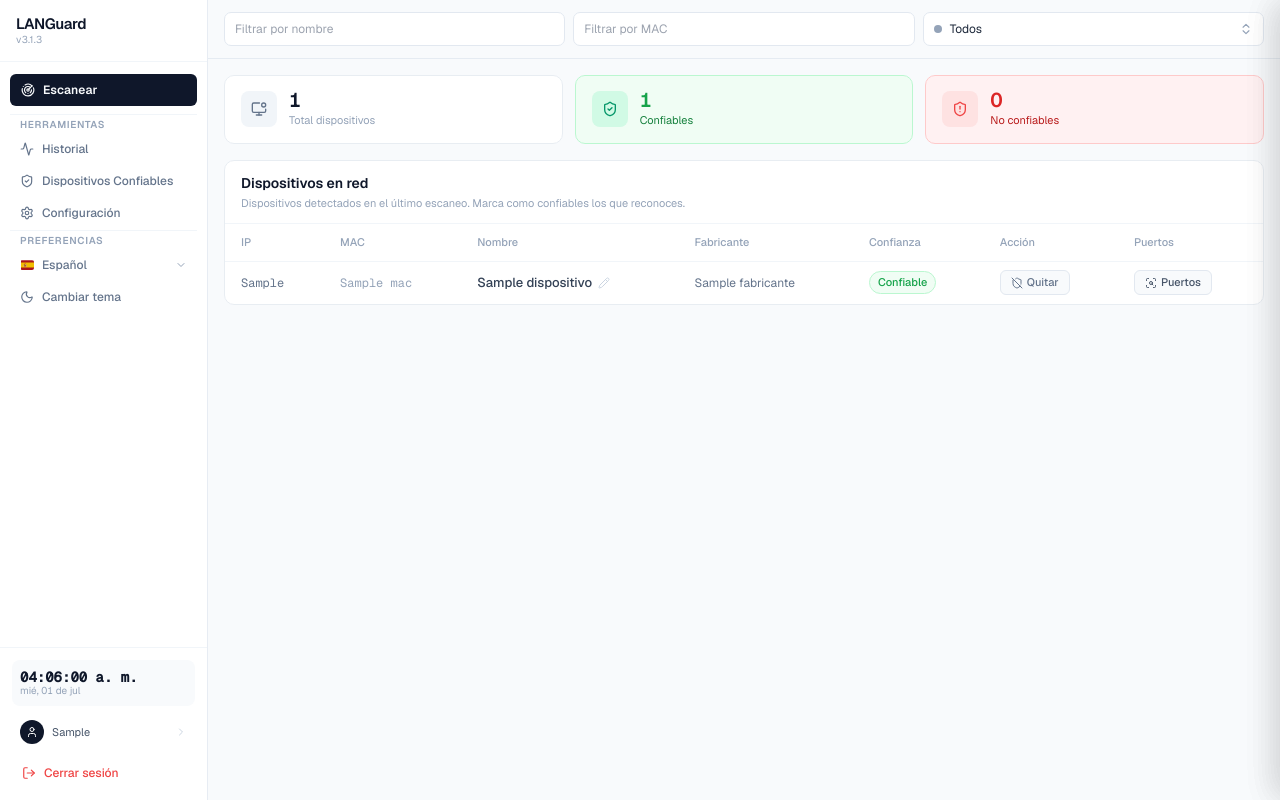
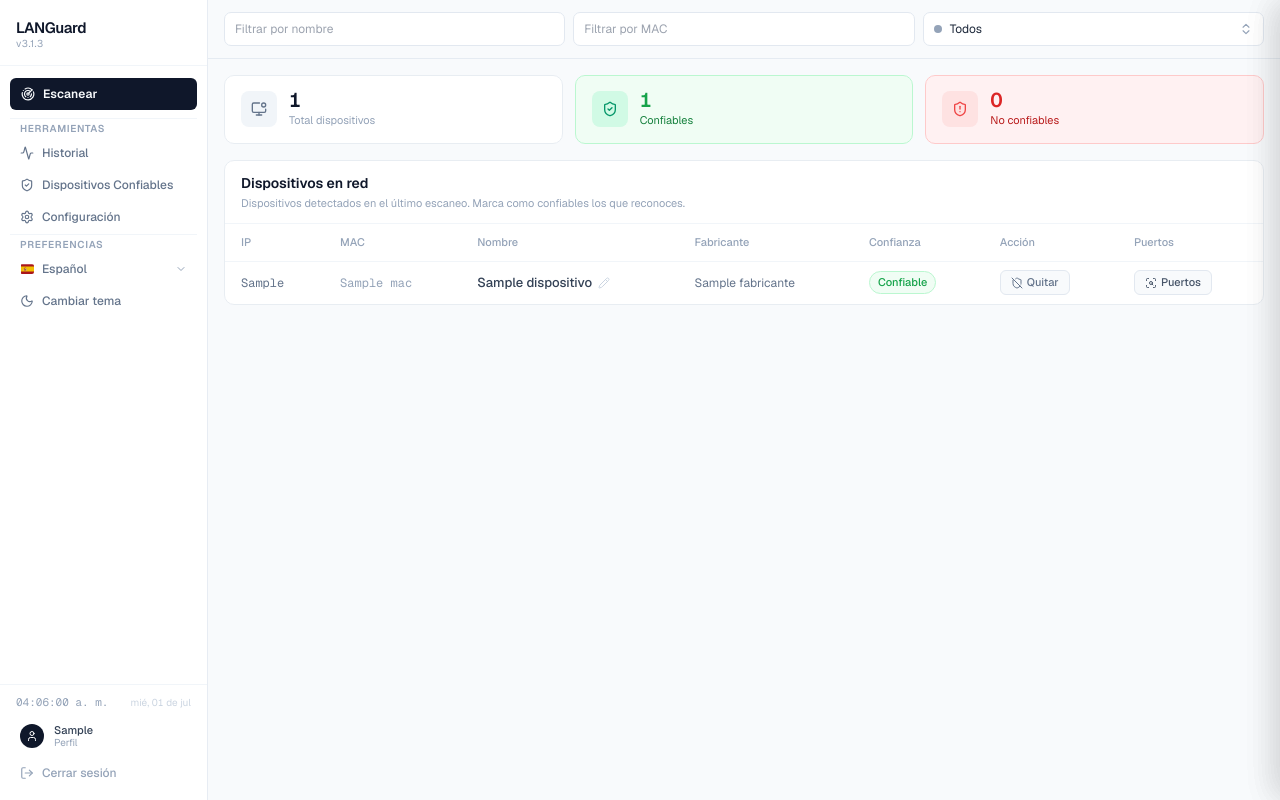
Before and after one commit to Osvaldo-Net/LANGuard, a Flask app: template templates/index.html in a window 1280 px wide. Run offline with Flask 3, Linux system fonts and the light colour scheme; the template is opened without the code that fills it: most values are stand-ins (such as "Sample title", 1, 10 or a date in 2020); parts of the project's set-up code (start-up, migrations or seed data) failed here and were passed over; some libraries are stand-ins or nearby versions.

Commit message:
Refactor sidebar layout and update styles

```diff
--- a/templates/partials/_sidebar.html
+++ b/templates/partials/_sidebar.html
@@ -3,13 +3,12 @@
   class="fixed top-0 left-0 h-full w-52 bg-white dark:bg-dark2 border-r border-slate-200/80 dark:border-slate-800/60 flex flex-col z-50 -translate-x-full sm:translate-x-0 transition-transform duration-300">
 
   <!-- Logo -->
-  <div class="flex items-center px-4 py-4 border-b border-slate-100 dark:border-slate-800/60">
-    <div>
+  <div class="px-4 pt-5 pb-4 border-b border-slate-100 dark:border-slate-800/60">
     <p class="font-semibold text-slate-900 dark:text-white leading-none tracking-tight" style="font-size:15px">LANGuard</p>
-      <p class="text-slate-400 leading-none mt-1" style="font-size:10px;letter-spacing:.03em">v3.1.3</p>
-    </div>
+    <p class="text-slate-400 leading-none mt-1" style="font-size:10px;letter-spacing:.05em">v3.1.3</p>
   </div>
 
+  <!-- Nav -->
   <nav class="flex-1 px-2.5 py-3 space-y-0.5 overflow-y-auto custom-scrollbar">
 
     <button onclick="escanearAhora()" class="nav-item primary mb-2">
@@ -38,7 +37,7 @@
     <div class="divider my-2"></div>
     <span class="section-label" data-i18n="sectionPrefs">Preferencias</span>
 
-    <!-- Idioma dropdown -->
+    <!-- Idioma -->
     <div class="relative">
       <button id="langBtn" class="nav-item w-full justify-between">
         <div class="flex items-center gap-2">
@@ -65,24 +64,35 @@
 
   </nav>
 
-  <!-- Bottom: clock + user + logout -->
-  <div class="px-3 py-3 border-t border-slate-100 dark:border-slate-800/60 space-y-2">
-    <!-- Clock -->
-    <div class="px-2 py-2.5 rounded-lg bg-slate-50 dark:bg-dark3/60">
-      <p id="horaActual-time" class="font-mono font-semibold text-slate-900 dark:text-white text-sm tabular-nums leading-none"></p>
-      <p id="horaActual-date" class="text-slate-400 tabular-nums leading-none mt-0.5" style="font-size:10px"></p>
+  <!-- Bottom: hora discreta + usuario + logout -->
+  <div class="border-t border-slate-100 dark:border-slate-800/60">
+
+    <!-- Hora discreta -->
+    <div class="px-4 pt-3 pb-1 flex items-center justify-between">
+      <p id="horaActual-time" class="font-mono text-slate-400 dark:text-slate-500 tabular-nums leading-none" style="font-size:11px"></p>
+      <p id="horaActual-date" class="text-slate-300 dark:text-slate-600 tabular-nums leading-none" style="font-size:10px"></p>
     </div>
-    <!-- User -->
-    <button onclick="abrirPerfil()" class="w-full flex items-center gap-2 px-2 py-1.5 rounded-lg hover:bg-slate-50 dark:hover:bg-dark3/60 transition text-left">
+
+    <!-- Usuario + logout agrupados -->
+    <div class="px-2.5 pb-3 pt-1 space-y-0.5">
+      <button onclick="abrirPerfil()"
+        class="w-full flex items-center gap-2.5 px-2.5 py-2 rounded-lg hover:bg-slate-50 dark:hover:bg-dark3/60 transition text-left group">
         <div class="w-6 h-6 rounded-full bg-slate-900 dark:bg-slate-100 flex items-center justify-center flex-shrink-0">
           <i data-lucide="user" class="w-3 h-3 text-white dark:text-slate-900"></i>
         </div>
-      <span id="sidebar-user-name" class="truncate text-slate-600 dark:text-slate-400 flex-1" style="font-size:11px">{{ usuario_actual }}</span>
-      <i data-lucide="chevron-right" class="w-3 h-3 text-slate-300 flex-shrink-0"></i>
+        <div class="flex-1 min-w-0">
+          <p id="sidebar-user-name" class="truncate text-slate-700 dark:text-slate-300 font-medium leading-none" style="font-size:11px">{{ usuario_actual }}</p>
+          <p class="text-slate-400 dark:text-slate-500 leading-none mt-0.5" style="font-size:10px" data-i18n="profileTitle">Perfil</p>
+        </div>
+        <i data-lucide="chevron-right" class="w-3 h-3 text-slate-300 dark:text-slate-600 flex-shrink-0 opacity-0 group-hover:opacity-100 transition"></i>
       </button>
-    <a href="/logout" class="nav-item text-red-500 hover:!bg-red-50 dark:hover:!bg-red-900/10 hover:!text-red-600">
+
+      <a href="/logout"
+        class="nav-item text-slate-400 hover:!text-red-500 hover:!bg-red-50 dark:hover:!bg-red-900/10">
         <i data-lucide="log-out" class="w-3.5 h-3.5 flex-shrink-0"></i>
         <span data-i18n="logout">Cerrar sesión</span>
       </a>
     </div>
+
+  </div>
 </aside>
```
Lines whose indentation alone changed are shown as unchanged.
